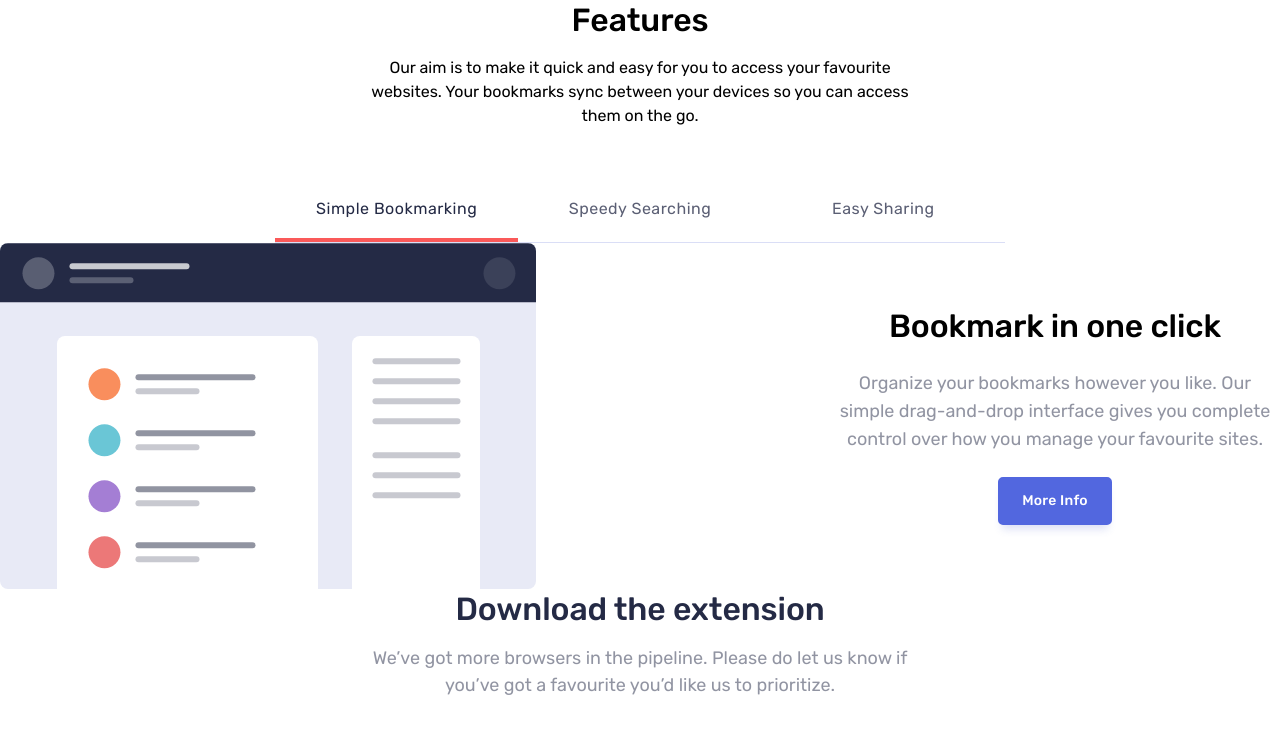
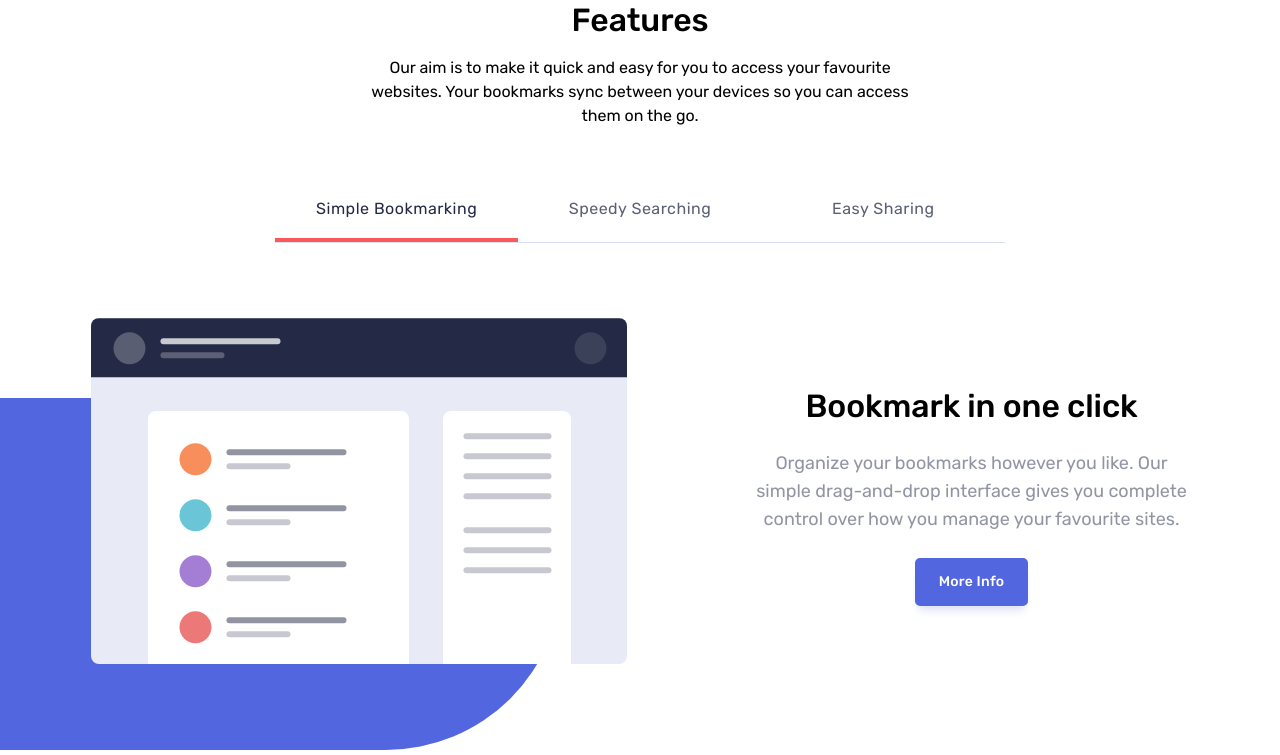
Before and after one commit to skhbabez/bookmark-landing-page, a React (Vite) app: page / in a window 1280 px wide. Shown: the top 755 px of the page. Built offline with nearby package versions, Linux system fonts and the light colour scheme.

Commit message:
added first image for tabpanel

```diff
--- a/src/layouts/Features/Features.tsx
+++ b/src/layouts/Features/Features.tsx
@@ -53,8 +53,17 @@ const Features = ({
             className="flex flex-col gap-8 md:gap-16 xl:flex-row xl:gap-30 items-center"
             value={value}
           >
-            <div className="w-full">
-              <img src={src} alt="" />
+            <div className="relative h-70.5 md:h-119.5 xl:h-126.75 w-full xl:w-[48.95%]">
+              <div className="absolute bg-blue-600 rounded-r-full h-50.75 md:h-88 w-[82.13%] md:w-[83.72%] xl:w-full xl:right-16.25 -z-10 bottom-0"></div>
+              <img
+                src={src}
+                className={clsx(
+                  "absolute",
+                  value === "1" &&
+                    "top-11 md:top-10.75 xl:top-18.75 left-1/2 md:left-[58.203125%] xl:left-auto md:right-17.25 xl:right-0 -translate-x-1/2 xl:translate-0 w-77.75 md:w-134"
+                )}
+                alt=""
+              />
             </div>
             <div className="max-w-112.5 max-md:px-8 space-y-4 md:space-y-6 ">
               <h3 className="text-1-mobile md:text-2 max-md:px-14">{title}</h3>
```
